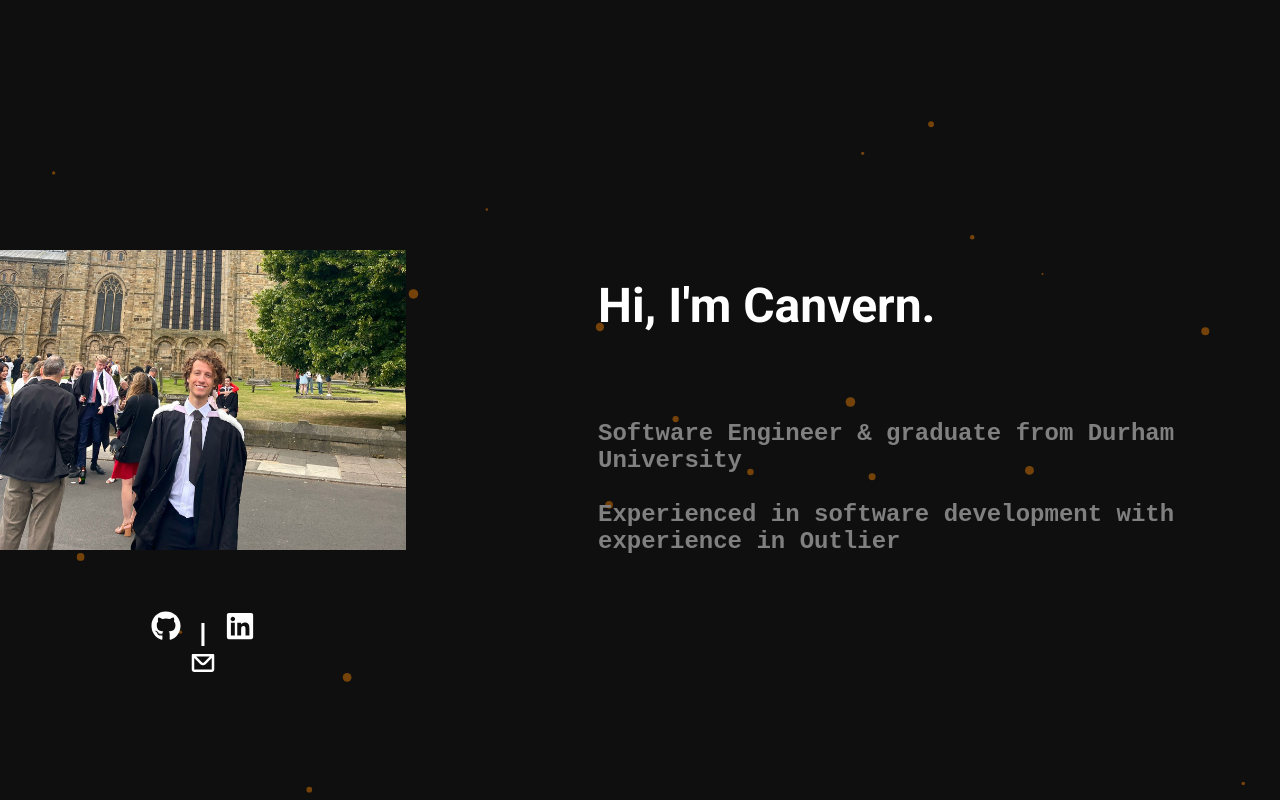
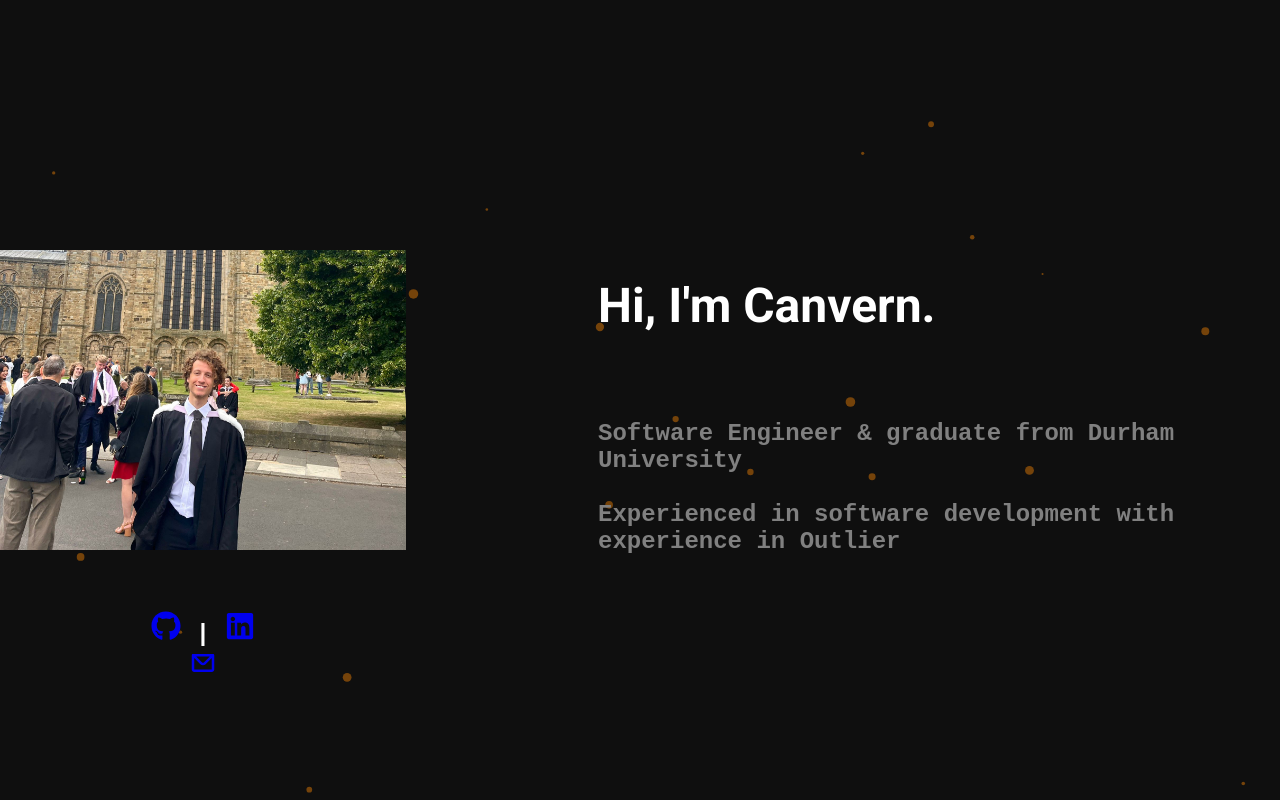
Before and after one commit to CanvernSH/Portfolio, a React (Create React App) app: page / in a window 1280 px wide. Shown: the top 800 px of the page. Built offline with nearby package versions, Linux system fonts and the light colour scheme.

Commit message:
Added clickable links to project images and user icons

```diff
--- a/src/App.js
+++ b/src/App.js
@@ -9,7 +9,6 @@ import Particles, { initParticlesEngine } from "@tsparticles/react";
 import { loadSlim } from "@tsparticles/slim";
 
 import {FaGithub, FaLinkedin } from 'react-icons/fa';
-import {TbHexagon} from 'react-icons/tb';
 import {CgMail} from 'react-icons/cg';
 
 import PythonImg from './python.png';
@@ -72,9 +71,9 @@ function App() {
           <div style={{width: '406px', height:'300px', textAlign: 'center'}}>
             <img src={CSH_photo} style={{width: '406px', height:'300px'}} alt=''></img>
             <br></br><br></br><br></br>
-            <FaGithub size={30}></FaGithub> | <FaLinkedin size={30}></FaLinkedin>
+            <a href="https://github.com/canvernsh"><FaGithub size={30}></FaGithub></a> | <a href="https://linkedin.com/in/canvernsh"><FaLinkedin size={30}></FaLinkedin></a>
             <br></br>
-            <CgMail size={30}></CgMail>
+            <a href="mailto:canvernsh@gmail.com"><CgMail size={30}></CgMail></a>
           </div>
           <div style={{color: 'grey'}}>
             <h1 style={{fontFamily: 'Roboto', color:'white'}}>Hi, I'm Canvern.</h1>
@@ -203,7 +202,7 @@ function App() {
 
       <div className='project-container'>
         <div style={{width: '500px'}}>
-            <img src={maths_quiz} className='project-photo' alt=''></img>
+            <a href="https://maths-quiz-nine.vercel.app" target="_blank"><img src={maths_quiz} className='project-photo' alt=''></img></a>
         </div>
         <div className='project-text'>
           A full-stack maths quiz application. Frontend: React, Backend: Node.js and Express. Database: Postgresql. Link <a href="https://maths-quiz-nine.vercel.app">here</a>
@@ -214,7 +213,7 @@ function App() {
 
       <div className='project-container'>
         <div style={{width: '500px'}}>
-            <img src={Sentiment_keyword_analysis_model} className='project-photo2' alt=''></img>
+            <a href="https://sentiment-and-keyword-analysis.vercel.app" target="_blank"><img src={Sentiment_keyword_analysis_model} className='project-photo2' alt=''></img></a>
         </div>
         <div className='project-text'>
             This project demonstrates a simple implementation of an AI incorporated into a webpage using an API link and backend routing. Link <a href="https://sentiment-and-keyword-analysis.vercel.app/">here</a>
@@ -223,7 +222,7 @@ function App() {
 
       <div className='project-container'>
         <div style={{width: '500px'}}>
-            <img src={personalised_ai} className='project-photo3' alt=''></img>
+            <a href="https://personalised-ai.vercel.app" target="_blank"><img src={personalised_ai} className='project-photo3' alt=''></img></a>
         </div>
         <div className='project-text'>
           Personalised AI by connecting to Google Gemini AI model. Link <a href="personalised-ai.vercel.app">here</a>
```
